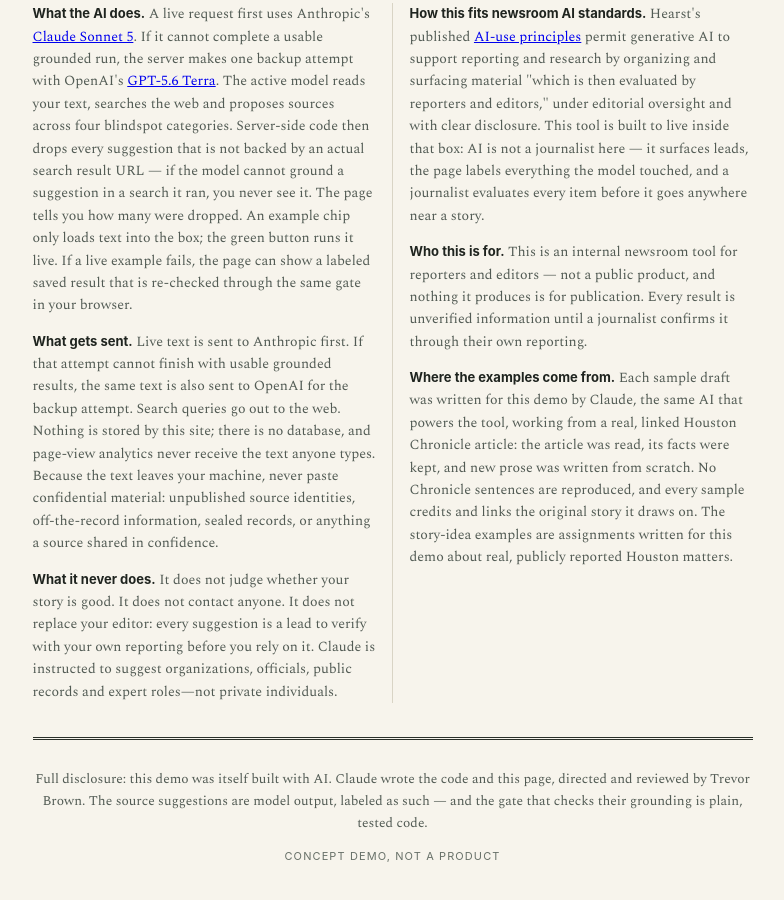
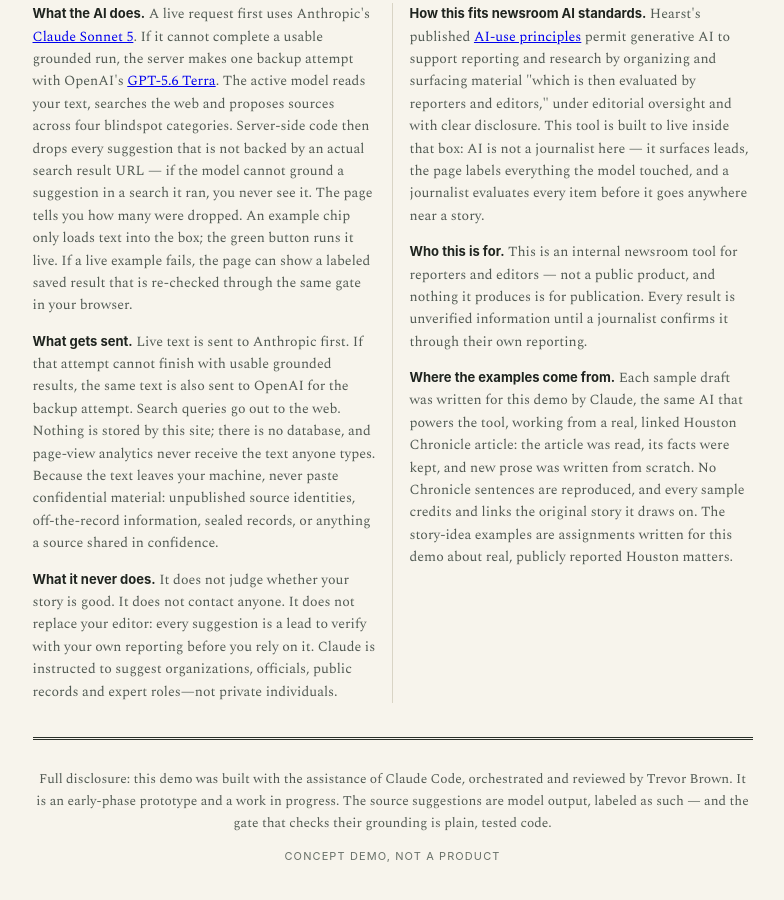
Before and after one commit to tbrown034/source-finder, a website built with Vite: page index.html in a window 1280 px wide. Shown: the part 827-1727 px from the top of the page, without its empty margins (240-1024 px from the left). Built offline with nearby package versions, Linux system fonts and the light colour scheme.

Commit message:
Colophon: built with the assistance of Claude Code, orchestrated and reviewed by Trevor Brown; early-phase prototype

```diff
--- a/index.html
+++ b/index.html
@@ -123,10 +123,11 @@
 
     <footer class="colophon">
       <p>
-        Full disclosure: this demo was itself built with AI. Claude wrote
-        the code and this page, directed and reviewed by Trevor Brown. The
-        source suggestions are model output, labeled as such — and the
-        gate that checks their grounding is plain, tested code.
+        Full disclosure: this demo was built with the assistance of Claude
+        Code, orchestrated and reviewed by Trevor Brown. It is an
+        early-phase prototype and a work in progress. The source
+        suggestions are model output, labeled as such — and the gate that
+        checks their grounding is plain, tested code.
       </p>
       <p class="fine">Concept demo, not a product</p>
     </footer>
```
